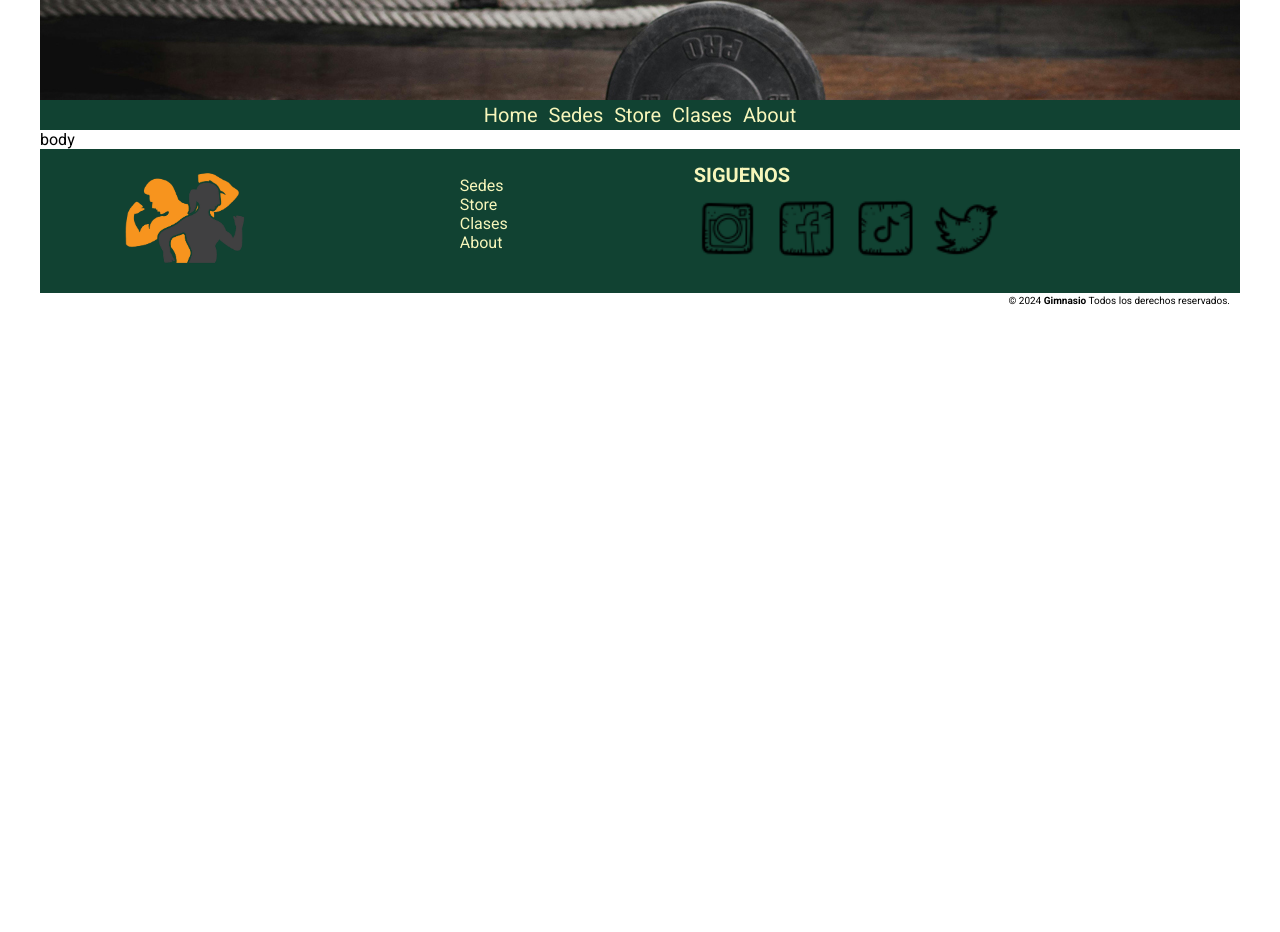
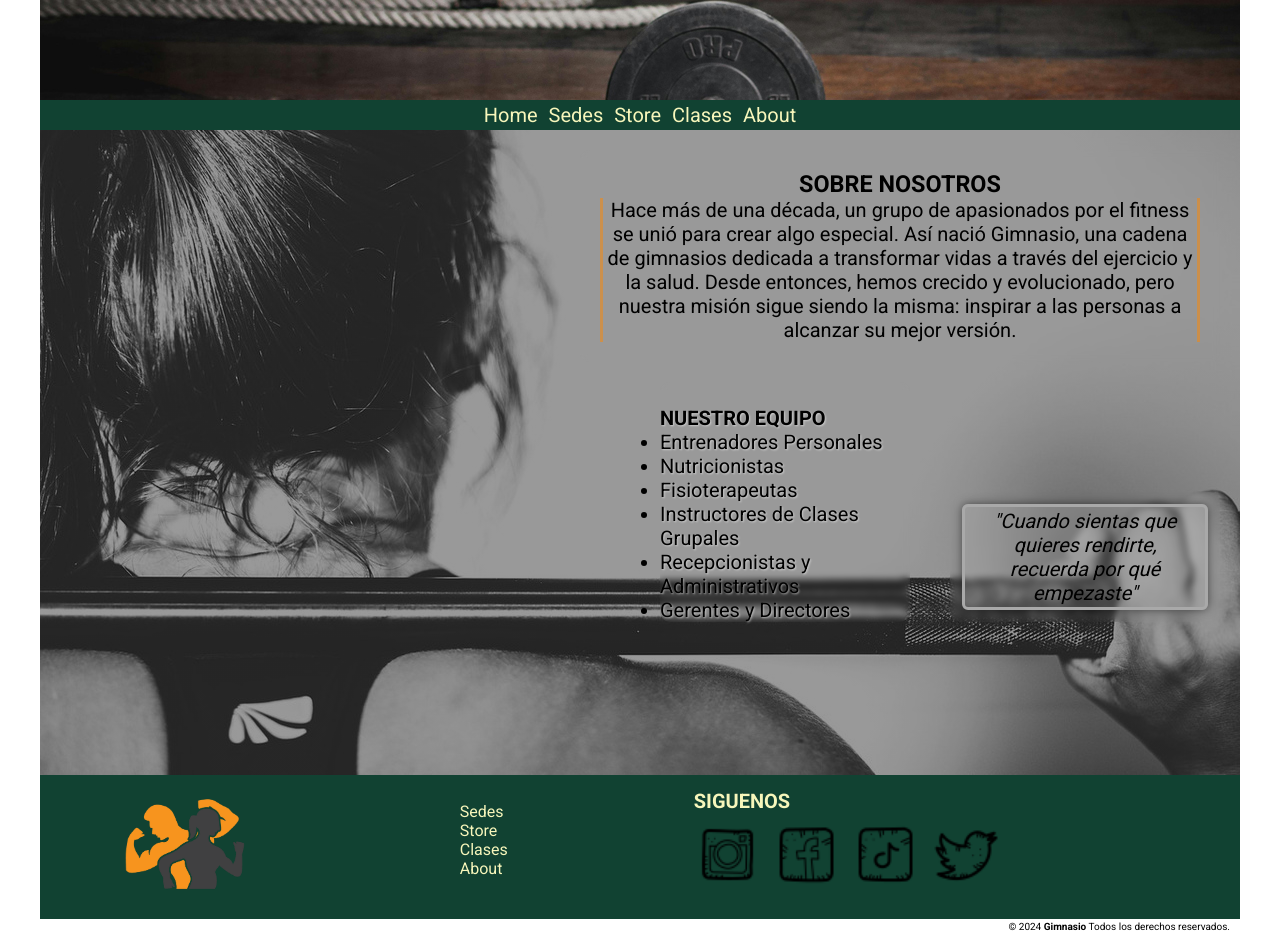
Before and after one commit to laurean0gv/proyecto_gimnasio_back, a plain HTML site: page pages/About.html in a window 1280 px wide. Before the commit the page ends 800 px from the top, so only its background shows below. Drawn offline with Linux system fonts and the light colour scheme.

Commit message:
agrego el about html y css e imagen

```diff
--- /dev/null
+++ b/CSS/about.css
@@ -0,0 +1,169 @@
+
+.img-top {
+    display: flex;
+    flex-direction: column;
+    align-items: flex-end;
+    background: linear-gradient(to bottom, rgb(0 0 0 / .4), rgb(0 0 0 / .4)), url(../src/about1.jpg);
+    background-size: contain;
+    background-position: 0% 0%;
+    background-repeat: no-repeat;
+    font-size: calc(15px + 0.390625vw);
+    overflow:auto;
+
+
+
+}
+
+.text1 {
+    color: black;
+
+    text-align: center;
+    align-items:flex-start;
+
+    max-width: 100%;
+    margin: 20px 5% 20px auto;
+    padding: 20px;
+
+}
+
+.text2-text3-container {
+    display: flex;
+    flex-direction: row;
+    justify-content: left;
+    width: 100%;
+}
+
+.text2 {
+    width: 100%;
+    margin-right: auto;
+    padding: auto;
+
+
+}
+.text3 {
+    width: 100%;
+    margin-right: 40px;
+    font-style:italic;
+    padding: 10px;
+    display:inline-block;
+    align-self:self-end;
+    text-align: center;
+
+
+}
+
+.border{
+
+    border: 3px solid darkgrey;
+    border-radius: 6px;
+    padding:2px;
+    margin:2px;
+    box-shadow: 0 0 10px rgba(0, 0, 0, 0.5);
+    background-color: rgba(255, 255, 255, 0.123);
+
+
+}
+
+.p1{
+    display:inline-block;
+}
+h3{
+
+    text-align:center;
+    color:black;
+
+
+}
+h4{
+    text-align:left;
+    color:black
+}
+p{
+    border-right: 3px solid rgba(255, 136, 0, 0.5);
+    border-left: 3px solid rgba(255, 136, 0, 0.5);
+    padding:0px 3px 0px 3px;
+}
+
+@media (min-width: 375px) {
+    .contenedor-about{
+        width: 375px;
+        height: 200px;
+    }
+    .img-top {
+        width: auto;
+        height: 200px;
+        align-items: flex-start;
+
+
+    }
+    .text1 {
+        margin-left: 20px;
+        margin-right: 20px;
+        backdrop-filter: blur(3px);
+        border-radius: 10px;
+    }
+
+    .text2,
+    .text3 {
+        margin-left: 20px;
+        margin-right: 20px;
+        backdrop-filter: blur(3px);
+        border-radius: 10px;
+    }}
+
+
+
+@media (min-width: 720px) {
+        .contenedor-about {
+            width: 720px;
+            height: 390px;
+        }
+        .img-top {
+            width: auto;
+            height: 390px;
+            align-items: flex-start;
+        }
+        .text1 {
+            margin-left: 20px;
+            margin-right: 20px;
+            backdrop-filter: blur(3px);
+            border-radius: 10px;
+        }
+
+        .text2, .text3 {
+            margin-left: 20px;
+            margin-right: 20px;
+            backdrop-filter: blur(3px);
+            border-radius: 10px;}
+    }
+
+
+
+
+@media (min-width: 1080px) {
+            .contenedor-about {
+                width: 1200px;
+                height: 645px;
+            }
+            .img-top {
+                width: 1200px;
+                height: 645px;
+                align-items:flex-end;
+
+            }
+            .text2{
+                text-shadow: 1px 1px 2px rgba(255, 255, 255, 0.5);
+
+            }
+            .text1 {
+
+
+                max-width: 50%;
+
+
+            }
+
+            .text2-text3-container {
+
+                width: 50%;
+            }}
--- a/pages/About.html
+++ b/pages/About.html
@@ -6,6 +6,7 @@
     <link rel="stylesheet" href="https://fonts.googleapis.com/css2?family=Roboto:wght@400;700&display=swap">
     <link rel="shortcut icon" href="../src/favicon.ico" type="image/x-icon">
     <link rel="stylesheet" href="../CSS/responsve.css">
+    <link rel="stylesheet" href="../CSS/about.css">
     <title>About</title>
 </head>
 <body>
@@ -26,7 +27,45 @@
         </header>
 
         <main class="general">
-            body
+
+            <div class="contenedor-about">
+                <div class="img-top">
+
+                        <div class="text1">
+
+                            <h3 >SOBRE NOSOTROS</h3>
+                            <p >
+                                Hace más de una década, un grupo de apasionados por el fitness se unió para crear algo especial. Así nació Gimnasio, una cadena de gimnasios dedicada a transformar vidas a través del ejercicio y la salud. Desde entonces, hemos crecido y evolucionado, pero nuestra misión sigue siendo la misma: inspirar a las personas a alcanzar su mejor versión.
+                            </p>
+                        </div>
+                        <div class="text2-text3-container">
+
+
+                            <div class="text2">
+
+                                <p class="p1"><ul>
+                                <h4>NUESTRO EQUIPO</h4>
+                                <li>Entrenadores Personales</li>
+                                <li>Nutricionistas</li>
+                                <li>Fisioterapeutas</li>
+                                <li>Instructores de Clases Grupales</li>
+                                <li>Recepcionistas y Administrativos</li>
+                                <li>Gerentes y Directores</li>
+                                </ul></p>
+                            </div>
+
+
+                            <div class="text3">
+                                <p class="border">"Cuando sientas que quieres rendirte,<br> recuerda por qué empezaste"</p>
+                            </div>
+
+
+                        </div>
+
+
+                </div>
+
+            </div>
         </main>
 
         <footer>
```
Also changed, not shown: src/about1.jpg (added).
